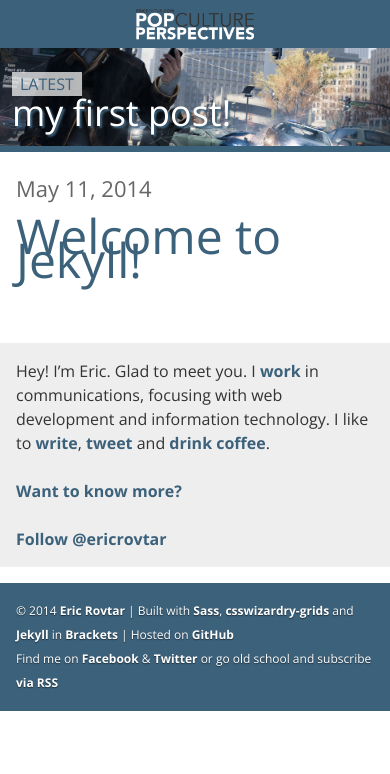
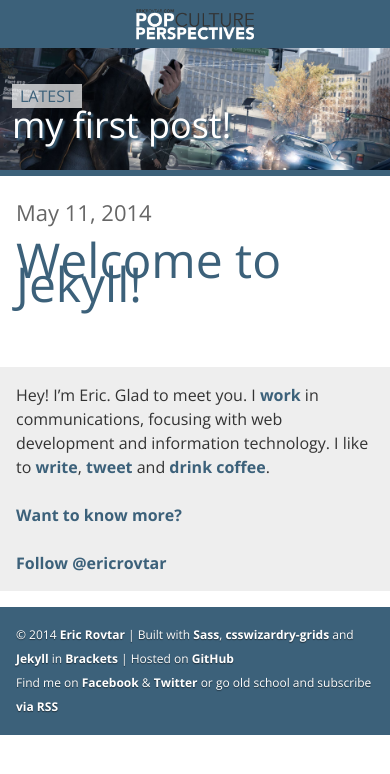
Before and after one commit to ericrovtar/ericrovtar.github.io, a Jekyll site: the page built from index.html, in a window 390 px wide. Shown: the top 774 px of the page. Built offline with Jekyll 4.4.1, drawn with Linux system fonts in a browser that asks for light colours; nearby versions of some CDN libraries; comment, search, counter and statistics services are not loaded.

Commit message:
mobile title spacing

```diff
--- a/styles/sass/ui/banner.scss
+++ b/styles/sass/ui/banner.scss
@@ -46,8 +46,8 @@
 
         @include grid-media-query("palm") {
             height: auto;
-            padding-top: 1em;
-            padding-bottom: 1em; }
+            padding-top: 2em;
+            padding-bottom: 2em; }
 
     }
 
--- a/styles/styles.css
+++ b/styles/styles.css
@@ -1431,8 +1431,8 @@ body {
     @media only screen and (max-width: 480px) {
       .banner .title {
         height: auto;
-        padding-top: 1em;
-        padding-bottom: 1em; } }
+        padding-top: 2em;
+        padding-bottom: 2em; } }
   @media only screen and (max-width: 480px) {
     .banner {
       top: 0;
```
